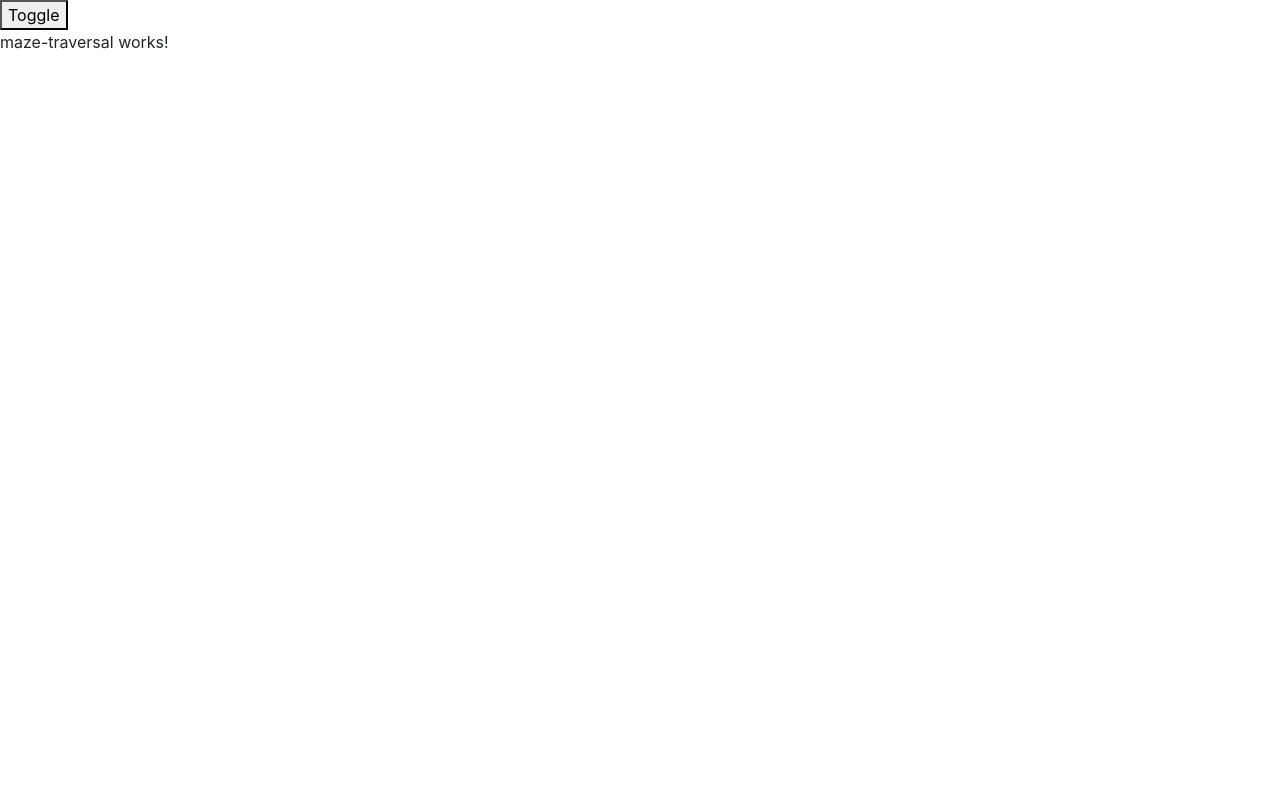
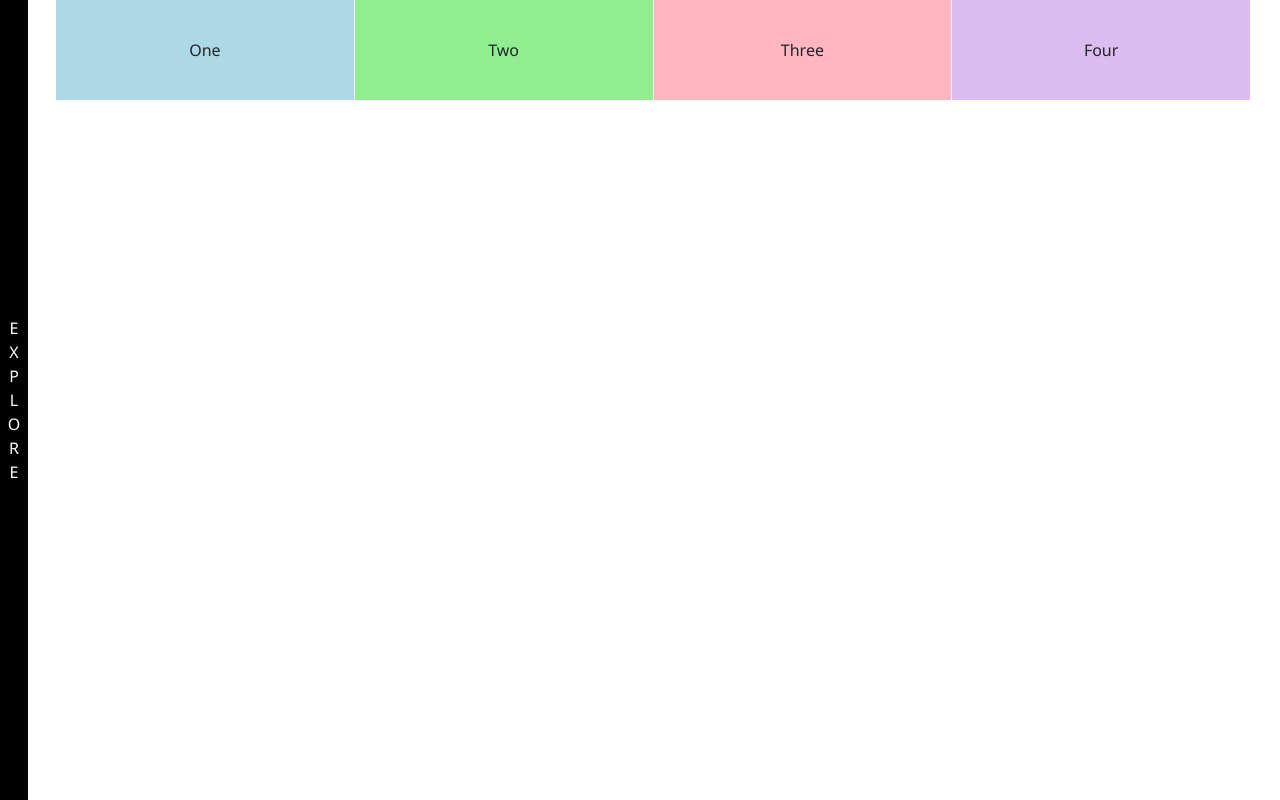
Before and after one commit to Cyber-Kakashi/algo-ventures, an Angular app: page /home/maze in a window 1280 px wide. Built offline with nearby package versions, Linux system fonts and the light colour scheme.

Commit message:
basic home layout and page setup is ready, added a navigation bar and default theme css file

```diff
--- /dev/null
+++ b/src/app.theme.scss
@@ -0,0 +1,12 @@
+:root {
+  // Globle Colors
+  --light-blue:  lightblue;
+  --light-green: lightgreen;
+  --light-pink: lightpink;
+  --light-voilet: #DDBDF1;
+  --gray: gray;
+  --light-gray: #efefef;
+
+  // Globle Font Family
+  --default-font: 'Segoe UI', 'Frutiger', 'Frutiger Linotype', 'Dejavu Sans', 'Helvetica Neue', 'Arial', 'sans-serif';
+}
--- a/src/app/home/home.component.html
+++ b/src/app/home/home.component.html
@@ -4,11 +4,15 @@
   </mat-sidenav>
 
   <mat-sidenav-content>
-    <div class="row">
-      <div class="col-lg-12">
-        <button mat-button (click)="sidenav.toggle()">Toggle</button>
+    <div class="cntnr">
+      <div class="nav-btn">
+        <button mat-button class="navigation-button" (click)="sidenav.toggle()">EXPLORE</button>
       </div>
-      <div class="col-lg-6"><router-outlet></router-outlet></div>
+      <div class="content">
+        <div class="row">
+          <div class="col-lg-12"><router-outlet></router-outlet></div>
+        </div>
+      </div>
     </div>
   </mat-sidenav-content>
 </mat-sidenav-container>
--- a/src/app/home/home.component.scss
+++ b/src/app/home/home.component.scss
@@ -1,3 +1,5 @@
+@import '../../global.scss';
+
 .example-container {
   position: absolute;
   top: 0;
@@ -5,6 +7,20 @@
   left: 0;
   right: 0;
   mat-sidenav {
-    background-color: gray;
+    background-color: var(--light-gray);
   }
 }
+
+.cntnr {
+  display: flex;
+}
+
+.nav-btn {
+  height: 100vh;
+  width: 28px;
+  margin-right: 28px;
+}
+
+.content {
+  flex-grow: 1;
+}
--- a/src/app/home/maze-traversal/maze-traversal.component.html
+++ b/src/app/home/maze-traversal/maze-traversal.component.html
@@ -1 +1,9 @@
-<p>maze-traversal works!</p>
+<mat-grid-list cols="4" rowHeight="100px">
+  <mat-grid-tile
+      *ngFor="let tile of tiles"
+      [colspan]="tile.cols"
+      [rowspan]="tile.rows"
+      [style.background]="tile.color">
+    {{tile.text}}
+  </mat-grid-tile>
+</mat-grid-list>
--- a/src/app/home/maze-traversal/maze-traversal.component.ts
+++ b/src/app/home/maze-traversal/maze-traversal.component.ts
@@ -1,11 +1,23 @@
 import { Component, OnInit } from '@angular/core';
 
+export interface Tile {
+  color: string;
+  cols: number;
+  rows: number;
+  text: string;
+}
 @Component({
   selector: 'app-maze-traversal',
   templateUrl: './maze-traversal.component.html',
   styleUrls: ['./maze-traversal.component.scss']
 })
 export class MazeTraversalComponent implements OnInit {
+  tiles: Tile[] = [
+    {text: 'One', cols: 1, rows: 1, color: 'lightblue'},
+    {text: 'Two', cols: 1, rows: 1, color: 'lightgreen'},
+    {text: 'Three', cols: 1, rows: 1, color: 'lightpink'},
+    {text: 'Four', cols: 1, rows: 1, color: '#DDBDF1'},
+  ];
 
   constructor() { }
 
--- /dev/null
+++ b/src/global.scss
@@ -0,0 +1,21 @@
+.navigation-button {
+  border: none;
+  outline: none;
+  width: 100%;
+  word-break: break-all;
+  height: 100%;
+  color: var(--gray);
+}
+
+.navigation-button:hover {
+  color: white;
+  background-color: black;
+}
+
+.pd-rt-12 {
+  padding-right: 12px;
+}
+
+.pd-lt-12 {
+  padding-left: 12px;
+}
--- a/src/styles.scss
+++ b/src/styles.scss
@@ -1,4 +1,5 @@
 @import '~bootstrap/dist/css/bootstrap.min.css';
+@import './app.theme.scss';
 
 * {
   font-family: var(--default-font);
```
Also changed, not shown: src/app/home/home.module.ts (+7 -3 lines).
